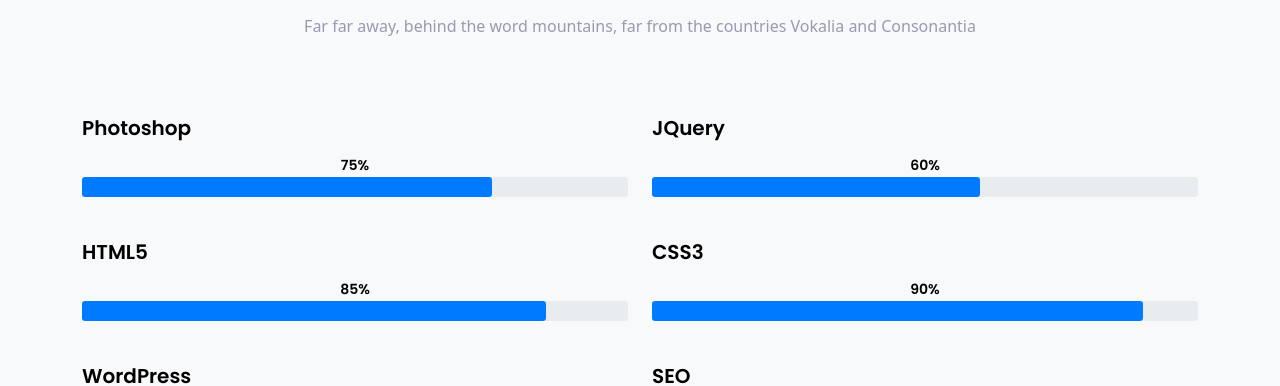
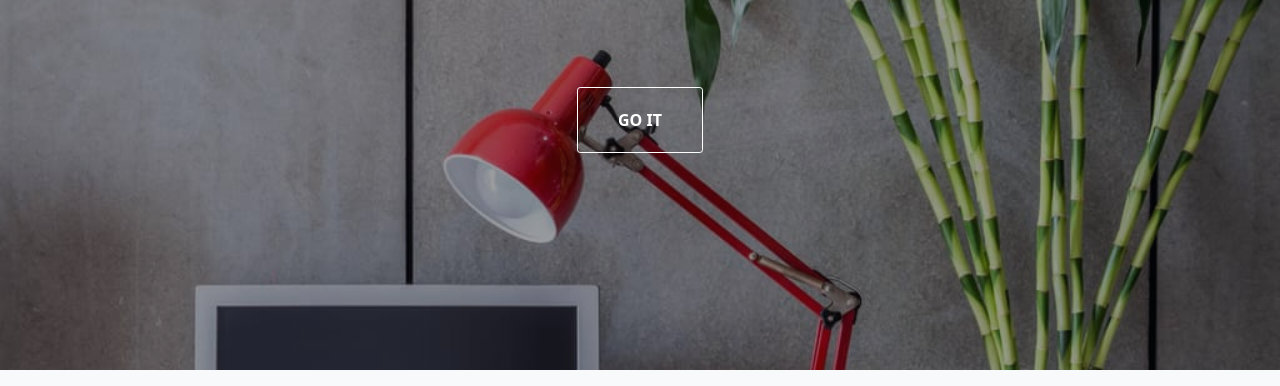
Before and after one commit to engelEP/nikoproject, a website: page index.html in a window 1280 px wide. Shown: the part 130-516 px from the top of the page. Drawn offline with Linux system fonts and the light colour scheme; a web font is replaced by a local one.

Commit message:
Banner completed

```diff
--- a/index.html
+++ b/index.html
@@ -8,6 +8,13 @@
     <title>Niko Project</title>
 </head>
 <body>
+
+    <section class="banner">
+        <a href="#" class="banner-button">go it</a>
+        <!-- <div class="banner-wraper">
+        </div> -->
+    </section>
+
     <section class="skill">
         <div class="container">
             <h2 class="skill-title">
--- /dev/null
+++ b/src/sass/pages/_banner.scss
@@ -0,0 +1,25 @@
+.banner{
+    height: 500px;
+    background:linear-gradient(rgba(5, 7, 12, 0.4), rgba(5, 7, 12, 0.4)), url("../../../src/img/imagen1.jpg");
+    background-repeat: no-repeat;
+    background-size: cover;
+    background-attachment: fixed;
+    display: flex;
+    flex-wrap: wrap;
+    justify-content: center;
+    align-items: center;
+    &-button{
+        text-transform: uppercase;
+        text-decoration: none;
+        background-color: transparent;
+        border-radius: 0.2rem;
+        border: 1px solid $white;
+        color: $white;
+        padding: 20px 40px 20px 40px;
+        font-weight: 600;
+        &:hover{
+            color: $white;
+            background-color: $blue-section;
+        }
+    }
+}
--- a/src/sass/pages/_index.scss
+++ b/src/sass/pages/_index.scss
@@ -6,3 +6,6 @@
 
 //importing the style file blue
 @import 'blue';
+
+//importing the style file banner
+@import 'banner';
```
Also changed, not shown: src/css/style.css, 1 other file.
